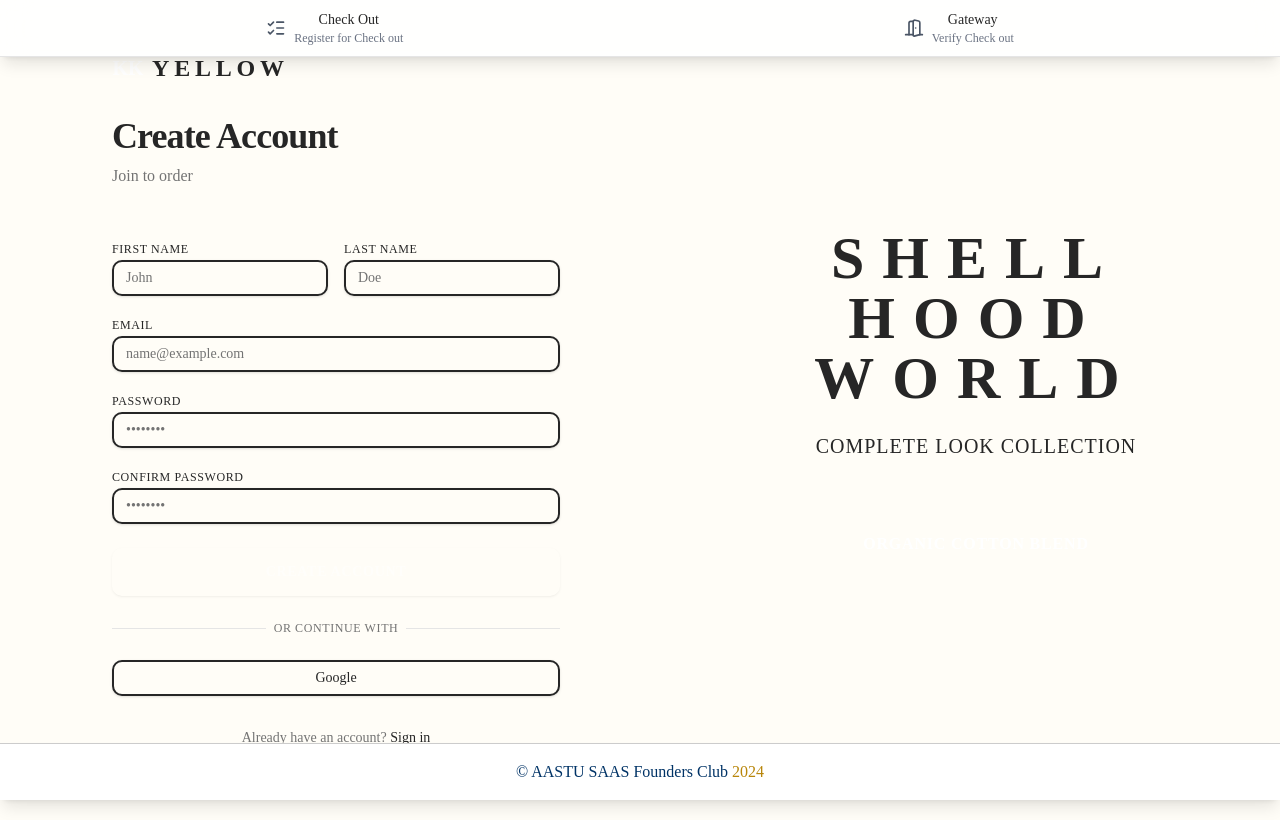
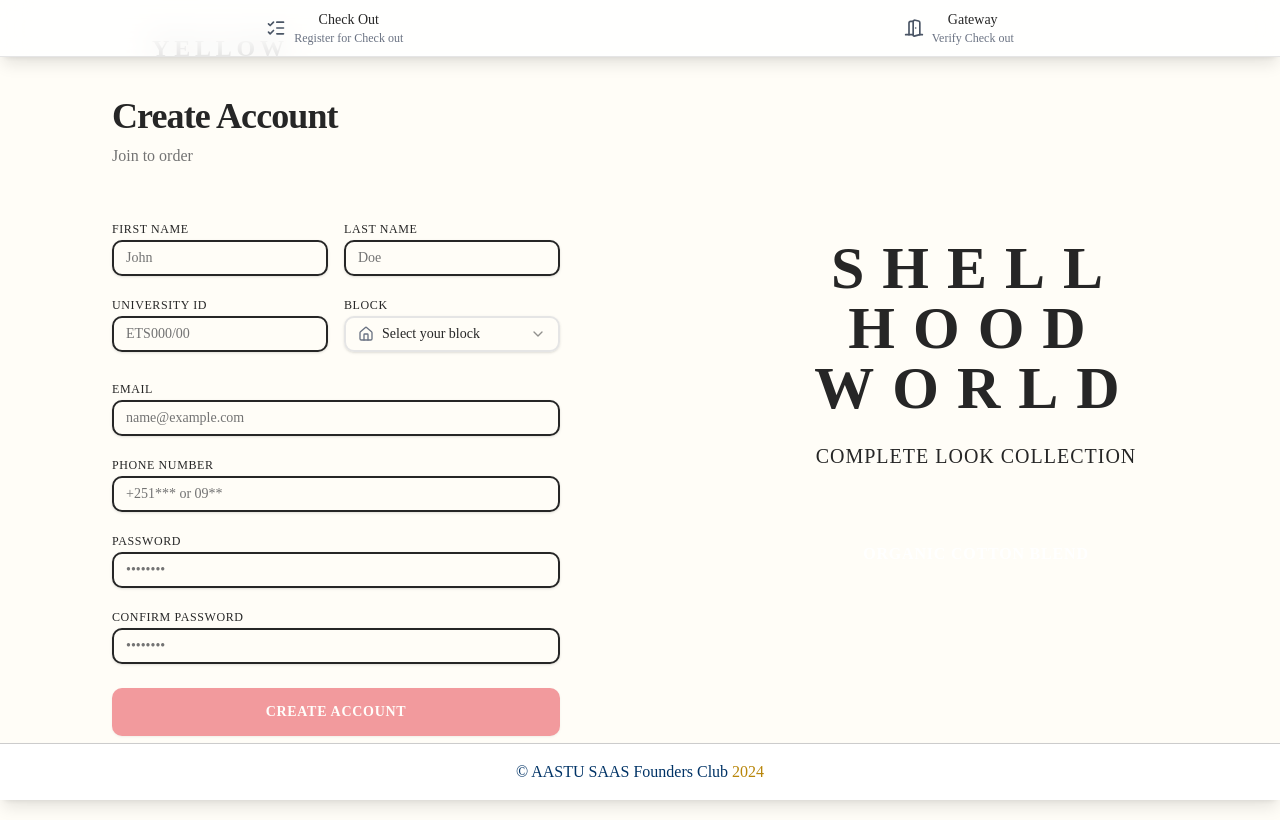
Before and after one commit to ENDragnee/aastu-slip, a Next.js app: page /auth/sign-up in a window 1280 px wide. Built offline with nearby package versions, Linux system fonts and the light colour scheme.

Commit message:
feat(v1:auth): functional authentication and autherization with out refresh and accesstoken

```diff
--- a/package.json
+++ b/package.json
@@ -42,7 +42,8 @@
     "sonner": "^2.0.7",
     "tailwind-merge": "^3.4.0",
     "tailwindcss-animate": "^1.0.7",
-    "tw-animate-css": "^1.4.0"
+    "tw-animate-css": "^1.4.0",
+    "zod": "^4.3.5"
   },
   "devDependencies": {
     "@types/bcrypt": "^6.0.0",
--- /dev/null
+++ b/src/app/api/auth/sign-up/route.ts
@@ -0,0 +1,70 @@
+import { NextRequest, NextResponse } from "next/server";
+import { hash_password } from "@/lib/password-utils";
+import { prisma } from "@/lib/prisma";
+import { Role } from "@/generated/prisma/enums";
+
+export async function POST(request: NextRequest) {
+  try {
+    const body = await request.json();
+
+    const {
+      firstName,
+      lastName,
+      universityId,
+      block,
+      email,
+      password,
+      phoneNumber,
+    } = body;
+
+    if (
+      !firstName ||
+      !lastName ||
+      !universityId ||
+      !block ||
+      !email ||
+      !password ||
+      !phoneNumber
+    ) {
+      return NextResponse.json(
+        { error: "The fields are not complete", body },
+        { status: 400 },
+      );
+    }
+    const hashedPassword = await hash_password(password);
+    const blockRecord = await prisma.block.findUnique({
+      where: {
+        name: block,
+      },
+    });
+
+    if (!blockRecord) {
+      return NextResponse.json({ error: "Invalid block" }, { status: 400 });
+    }
+
+    const newUser = await prisma.user.create({
+      data: {
+        name: firstName + " " + lastName,
+        email: email,
+        role: Role.STUDENT,
+        universityId: universityId,
+        phoneNumber: phoneNumber,
+        blockId: blockRecord?.id,
+        accounts: {
+          create: {
+            password: hashedPassword,
+          },
+        },
+      },
+      include: {
+        accounts: true,
+        sessions: false,
+      },
+    });
+
+    return NextResponse.json({ newUser }, { status: 201 });
+  } catch (error) {
+    console.error("Error during signup: ", error);
+    NextResponse.json({ error: "Unexpected error in signup" }, { status: 500 });
+  }
+}
--- a/src/app/auth/sign-in/page.tsx
+++ b/src/app/auth/sign-in/page.tsx
@@ -1,18 +1,71 @@
 "use client"
 
 import type React from "react"
+import { useState } from "react"
+import { signIn } from "next-auth/react"
 
 import Link from "next/link"
 import { SignInForm } from "@/components/auth/sign-in-form"
+import { useRouter } from "next/navigation"
+import { z } from "zod"
 
-interface SignInViewProps {
-  onSubmit: (e: React.FormEvent) => Promise<void>
-  isLoading: boolean
-  handleSocial: (provider: "google" | "apple") => Promise<void>
-  error?: string
-}
+export function SignInView() {
 
-export function SignInView({ onSubmit, isLoading, handleSocial, error = "" }: SignInViewProps) {
+  const [isLoading, setIsLoading] = useState(Boolean);
+  const [error, setError] = useState(String);
+  const router = useRouter();
+
+  const signInSchema = z.object({
+    universityId: z.string().min(4).regex(/^ets\d{4}\/\d+$/i,
+      "Invalid format. Expected ETS0000/00"),
+    password: z.string().min(8)
+  })
+
+  const onSubmit = async (e: React.FormEvent) => {
+    e.preventDefault();
+    setIsLoading(true);
+    setError("");
+
+    const formData = new FormData(e.currentTarget as HTMLFormElement);
+    const formUniversityId = formData.get("universityId") as string;
+    const formPassword = formData.get("password") as string;
+
+    const validatedFields = signInSchema.safeParse({
+      universityId: formUniversityId,
+      password: formPassword
+    })
+    if (!validatedFields.success) {
+      setError("Please enter a proper value");
+      setIsLoading(false)
+    }
+    else {
+      try {
+        const universityId = validatedFields.data?.universityId
+        const password = validatedFields.data?.password
+        const result = await signIn('credentials', {
+          universityId,
+          password,
+          redirect: false,
+        });
+        if (result?.error) {
+          setError("Incorrect University Id or Password");
+        }
+        else if (result?.ok) {
+          router.push("/dashboard")
+        }
+        else {
+          setError("An unexpected issue occurred during sign in.");
+        }
+      } catch (err) {
+        setError(
+          `Authentication error: ${err instanceof Error ? err.message : "Unknown error"
+          }`
+        );
+      } finally {
+        setIsLoading(false);
+      }
+    }
+  }
   return (
     <div className="min-h-screen flex">
       {/* Left side - Image/Brand */}
@@ -64,7 +117,7 @@ export function SignInView({ onSubmit, isLoading, handleSocial, error = "" }: Si
             <p className="text-muted-foreground">Sign in to your account</p>
           </div>
 
-          <SignInForm onSubmit={onSubmit} isLoading={isLoading} handleSocial={handleSocial} error={error} />
+          <SignInForm onSubmit={onSubmit} isLoading={isLoading} error={error} />
 
           <div className="mt-8 text-center text-sm">
             <span className="text-muted-foreground">{"Don't have an account?"}</span>
--- a/src/app/auth/sign-up/page.tsx
+++ b/src/app/auth/sign-up/page.tsx
@@ -4,15 +4,101 @@ import type React from "react"
 
 import Link from "next/link"
 import { SignUpForm } from "@/components/auth/sign-up-form"
+import { useState } from "react"
+import { useRouter } from "next/navigation"
+import { z } from 'zod'
+import { useQueryClient, useMutation } from "@tanstack/react-query"
 
-interface SignUpViewProps {
-  onSubmit: (e: React.FormEvent) => Promise<void>
-  isLoading: boolean
-  handleSocial: (provider: "google" | "apple") => Promise<void>
-  error?: string
+interface INewUser {
+  firstName: string;
+  lastName: string;
+  password: string;
+  block: string;
+  email: string;
+  phoneNumber: string;
+  universityId: string;
+
 }
 
-export function SignUpView({ onSubmit, isLoading, handleSocial, error = "" }: SignUpViewProps) {
+const universityBlocks = [
+  {
+    name: "Block1"
+  },
+
+  {
+    name: "Block2"
+  }
+]
+
+const createUser = async (newUser: INewUser) => {
+  const response = await fetch('/api/auth/sign-up', {
+    method: 'POST',
+    headers: {
+      'Content-Type': 'application/json',
+    },
+    body: JSON.stringify(newUser),
+  })
+
+  if (!response.ok) {
+    throw new Error('Failed to create post');
+  }
+
+  return response.json();
+}
+
+export function SignUpView() {
+
+  const [error, setError] = useState("")
+  const router = useRouter();
+  const queryClient = useQueryClient();
+
+  const signUpSchema = z.object({
+    firstName: z.string(),
+    lastName: z.string(),
+    email: z.string().email(),
+    phoneNumber: z.string(),
+    universityId: z.string().min(4).regex(/^ets\d{4}\/\d+$/i,
+      "Invalid format. Expected ETS0000/00"),
+    block: z.string(),
+    password: z.string().min(8)
+  })
+
+  const mutation = useMutation({
+    mutationFn: createUser,
+    onSuccess: () => {
+      queryClient.invalidateQueries({ queryKey: ['user'] });
+      router.push("/dashboard")
+      console.log('User created successfully!');
+    },
+    onError: (error: any) => {
+      console.error('An error occurred:', error.message);
+    }
+  });
+
+  const onSubmit = async (e: React.FormEvent) => {
+    e.preventDefault()
+    setError("")
+
+    const formData = new FormData(e.currentTarget as HTMLFormElement)
+
+    const validatedFields = signUpSchema.safeParse({
+      firstName: formData.get("firstName")?.toString().toLowerCase,
+      lastName: formData.get("lastName")?.toString().toLowerCase,
+      email: formData.get("email"),
+      phoneNumber: formData.get("phoneNumber"),
+      universityId: formData.get("universityId"),
+      block: formData.get("block"),
+      password: formData.get("password"),
+    })
+
+    if (!validatedFields.success) {
+      setError("Please enter a proper value")
+      return
+    }
+
+    mutation.mutate(validatedFields.data)
+  }
+
   return (
     <div className="min-h-screen flex">
       {/* Left side - Form */}
@@ -41,7 +127,7 @@ export function SignUpView({ onSubmit, isLoading, handleSocial, error = "" }: Si
             <p className="text-muted-foreground">Join to order</p>
           </div>
 
-          <SignUpForm onSubmit={onSubmit} isLoading={isLoading} handleSocial={handleSocial} error={error} />
+          <SignUpForm onSubmit={onSubmit} isLoading={mutation.isPending} error={error} universityBlocks={universityBlocks} />
 
           <div className="mt-8 text-center text-sm">
             <span className="text-muted-foreground">Already have an account? </span>
--- a/src/components/auth/sign-in-form.tsx
+++ b/src/components/auth/sign-in-form.tsx
@@ -1,5 +1,3 @@
-"use client";
-
 import type React from "react";
 import { Button } from "@/components/ui/button";
 import { Input } from "@/components/ui/input";
@@ -10,12 +8,10 @@ import Link from "next/link";
 export function SignInForm({
   onSubmit,
   isLoading = false,
-  handleSocial,
   error = "",
 }: {
   onSubmit: (event: React.FormEvent<HTMLFormElement>) => Promise<void>;
   isLoading?: boolean;
-  handleSocial: (provider: "google" | "apple") => Promise<void>;
   error?: string;
 }) {
   return (
@@ -23,8 +19,8 @@ export function SignInForm({
       {error && <AuthErrorDisplay error={error} />}
       <div className="space-y-4">
         <div className="space-y-2">
-          <Label htmlFor="email">Email</Label>
-          <Input id="email" name="email" placeholder="name@example.com" type="email" required disabled={isLoading} />
+          <Label htmlFor="universityId">University Id</Label>
+          <Input id="universityId" name="universityId" placeholder="ETS0000/00" type="text" required disabled={isLoading} />
         </div>
         <div className="space-y-2">
           <div className="flex items-center justify-between">
@@ -39,15 +35,6 @@ export function SignInForm({
       <Button type="submit" className="w-full" disabled={isLoading}>
         {isLoading ? "Signing In..." : "Sign In"}
       </Button>
-      <div className="relative">
-        <div className="absolute inset-0 flex items-center"><span className="w-full border-t" /></div>
-        <div className="relative flex justify-center text-xs uppercase">
-          <span className="bg-background px-2 text-muted-foreground">Or continue with</span>
-        </div>
-      </div>
-      <Button type="button" onClick={() => handleSocial("google")} variant="outline" disabled={isLoading} className="w-full">
-        Google
-      </Button>
     </form>
   );
 }
--- a/src/components/auth/sign-up-form.tsx
+++ b/src/components/auth/sign-up-form.tsx
@@ -1,26 +1,32 @@
-"use client"
-
 import type React from "react"
 import { useState } from "react"
 
 import { Button } from "@/components/ui/button"
 import { Input } from "@/components/ui/input"
 import { Label } from "@/components/ui/label"
-import { Checkbox } from "@/components/ui/checkbox"
 import { AuthErrorDisplay } from "@/components/auth/auth-error"
+import { Select, SelectContent, SelectItem, SelectValue, SelectTrigger } from "../ui/select"
+import { House } from "lucide-react"
+
+interface IUniversityBlock {
+  name: string
+}
 
 export function SignUpForm({
   onSubmit,
   isLoading = false,
-  handleSocial,
+  universityBlocks,
   error = "",
 }: {
   onSubmit: (event: React.FormEvent<HTMLFormElement>) => Promise<void>
   isLoading?: boolean
-  handleSocial: (provider: "google" | "apple") => Promise<void>
+  universityBlocks: IUniversityBlock[]
   error?: string
 }) {
   const [formData, setFormData] = useState({
+    universityId: "",
+    phoneNumber: "",
+    block: "",
     email: "",
     password: "",
     confirmPassword: "",
@@ -137,6 +143,58 @@ export function SignUpForm({
           </div>
         </div>
 
+        <div className="grid grid-cols-2 gap-4">
+          <div className="space-y-2">
+            <Label htmlFor="universityId" className="uppercase text-xs tracking-wider font-medium">
+              University Id
+            </Label>
+            <Input
+              id="universityId"
+              name="universityId"
+              placeholder="ETS000/00"
+              type="text"
+              autoCapitalize="none"
+              autoComplete="given-name"
+              autoCorrect="off"
+              disabled={isLoading}
+              required
+              value={formData.universityId}
+              onChange={handleChange}
+              className="border-2 focus-visible:ring-0 focus-visible:border-menu-primary"
+              style={{ borderColor: "var(--menu-border)" }}
+            />
+          </div>
+          <div className="space-y-2">
+            <Label htmlFor="block" className="uppercase text-xs tracking-wider font-medium">
+              Block
+            </Label>
+            <Select
+              value={formData.block}
+              onValueChange={(value) =>
+                setFormData((prev) => ({ ...prev, block: value }))
+              }
+              required
+            >
+              <input type="hidden" name="block" value={formData.block} />
+              <SelectTrigger id="universityId" className="border-2 focus-visible:ring-0 focus-visible:border-menu-primary">
+                <div className="flex items-center gap-2">
+                  <House className="w-4 h-4 text-gray-500" />
+                  <SelectValue placeholder="Select your block" />
+                </div>
+              </SelectTrigger>
+
+              <SelectContent>
+                {universityBlocks.map((block) => (
+                  <SelectItem key={block.name} value={block.name}>
+                    {block.name}
+                  </SelectItem>
+                ))}
+              </SelectContent>
+            </Select>
+
+          </div>
+        </div>
+
         <div className="space-y-2">
           <Label htmlFor="email" className="uppercase text-xs tracking-wider font-medium">
             Email
@@ -158,6 +216,29 @@ export function SignUpForm({
             style={{ borderColor: errors.email ? undefined : "var(--menu-border)" }}
           />
           {errors.email && <p className="text-sm text-red-500">{errors.email}</p>}
+        </div>
+
+        <div className="space-y-2">
+          <Label htmlFor="phoneNumber" className="uppercase text-xs tracking-wider font-medium">
+            Phone Number
+          </Label>
+          <Input
+            id="phoneNumber"
+            name="phoneNumber"
+            placeholder="+251*** or 09**"
+            type="text"
+            autoCapitalize="none"
+            autoComplete="email"
+            autoCorrect="off"
+            disabled={isLoading}
+            required
+            value={formData.phoneNumber}
+            onChange={handleChange}
+            className={`border-2 focus-visible:ring-0 focus-visible:border-menu-primary ${errors.phoneNumber ? "border-red-500" : ""
+              }`}
+            style={{ borderColor: errors.phoneNumber ? undefined : "var(--menu-border)" }}
+          />
+          {errors.phoneNumber && <p className="text-sm text-red-500">{errors.phoneNumber}</p>}
         </div>
 
         <div className="space-y-2">
@@ -208,33 +289,10 @@ export function SignUpForm({
       <Button
         type="submit"
         className="w-full font-bold uppercase tracking-wider h-12"
-        style={{ backgroundColor: "var(--menu-primary)", color: "white" }}
         disabled={isLoading || !isFormValid}
       >
         {isLoading ? "Creating Account..." : "Create Account"}
       </Button>
-
-      <div className="relative">
-        <div className="absolute inset-0 flex items-center">
-          <span className="w-full border-t" />
-        </div>
-        <div className="relative flex justify-center text-xs uppercase">
-          <span className="bg-background px-2 text-muted-foreground tracking-wider">Or continue with</span>
-        </div>
-      </div>
-
-      <Button
-        type="button"
-        onClick={() => handleSocial("google")}
-        variant="outline"
-        disabled={isLoading}
-        className="w-full border-2 hover:bg-opacity-10"
-        style={{ borderColor: "var(--menu-border)", color: "var(--menu-secondary)" }}
-        onMouseEnter={(e) => (e.currentTarget.style.backgroundColor = "rgba(219, 16, 32, 0.05)")}
-        onMouseLeave={(e) => (e.currentTarget.style.backgroundColor = "transparent")}
-      >
-        Google
-      </Button>
     </form>
   )
 }
--- a/src/components/providers.tsx
+++ b/src/components/providers.tsx
@@ -1,15 +1,19 @@
 "use client";
 
-import { ReactNode } from "react";
+import { ReactNode, useState } from "react";
 import { ThemeProvider } from "next-themes";
 import { SessionProvider } from "next-auth/react";
+import { QueryClient, QueryClientProvider } from '@tanstack/react-query';
 
 export default function Providers({ children }: { children: ReactNode }) {
+  const [queryClient] = useState(() => new QueryClient());
   return (
     <SessionProvider>
-      <ThemeProvider attribute="class" enableSystem defaultTheme="light">
-        {children}
-      </ThemeProvider>
+      <QueryClientProvider client={queryClient}>
+        <ThemeProvider attribute="class" enableSystem defaultTheme="light">
+          {children}
+        </ThemeProvider>
+      </QueryClientProvider>
     </SessionProvider>
   );
 }
```
Also changed, not shown: src/app/(student)/layout.tsx (+5 -5 lines), src/proxy.ts (+9 -6 lines), 1 other file (tests, documents, lock files or other folders).
